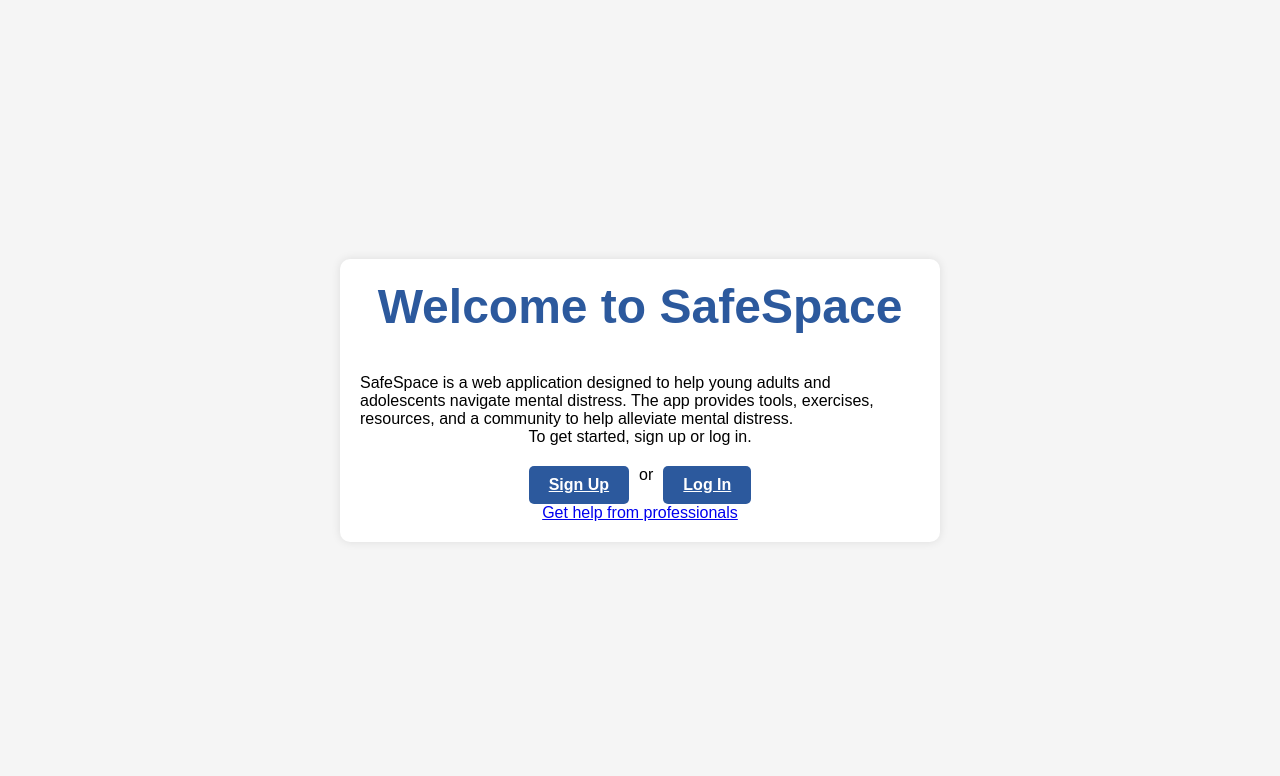
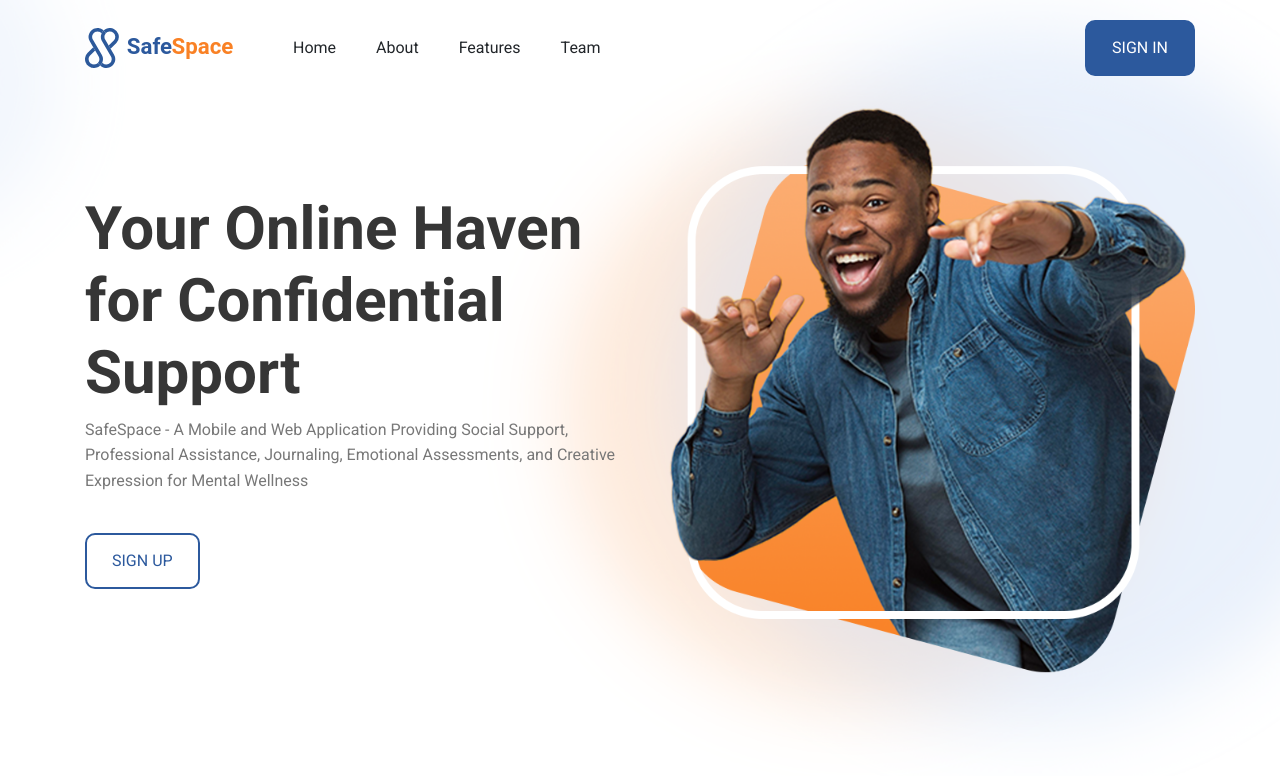
Before and after one commit to emmanuelofor/SafeSpace, a Flask app: page / in a window 1280 px wide. Shown: the top 776 px of the page. Run offline with Flask 3, Linux system fonts and the light colour scheme.

Commit message:
restore the landing page

```diff
--- a/templates/index.html
+++ b/templates/index.html
@@ -1,22 +1,146 @@
 <!DOCTYPE html>
-<html>
-  <head>
+<html lang="en">
+
+<head>
+    <meta charset="UTF-8">
+    <meta http-equiv="X-UA-Compatible" content="IE=edge">
+    <meta name="viewport" content="width=device-width, initial-scale=1.0">
     <title>SafeSpace</title>
-    <link rel="stylesheet" href="{{ url_for('static', filename='styles.css') }}">
-  </head>
-  <body>
+
+    <!-- favicon -->
+    <link rel="shortcut icon" href="{{ url_for('static', filename='images/safe-favicon.svg') }}" type="image/svg+xml">
+
+    <!-- custom css link -->
+    <link rel="stylesheet" href="{{ url_for('static', filename='landing_page.css') }}">
+
+    <!-- google font link -->
+    <link rel="preconnect" href="https://fonts.googleapis.com">
+    <link rel="preconnect" href="https://fonts.gstatic.com" crossorigin>
+    <link href="https://fonts.googleapis.com/css2?family=Inter:wght@100;200;300;400;500;600;700;800;900&family=Roboto:ital,wght@0,100;0,300;0,400;0,500;0,700;0,900;1,100;1,300;1,400;1,500;1,700;1,900&display=swap" rel="stylesheet">
+</head>
+
+<body>
+
+  <!--
+    - #PRELOADER
+  -->
+
+  <div class="loading-container" data-loading-container>
+    <div class="loading-circle"></div>
+  </div>
+
+
+
+
+
+  <!--
+    - #HEADER
+  -->
+
+  <header class="header" data-header>
     <div class="container">
-      <div class="logo">
-        <h1>Welcome to SafeSpace</h1>
+
+      <a href="#" class="logo">
+        <img src="{{ url_for('static', filename='images/logo.svg') }}" width="148" height="38" alt="SafeSpace Logo">
+      </a>
+
+      <nav class="navbar" data-navbar>
+        <button class="nav-close-btn" aria-label="close menu" data-nav-toggler>
+          <ion-icon name="close-outline" aria-hidden="true"></ion-icon>
+        </button>
+
+        <a href="#" class="logo">
+          <img src="{{ url_for('static', filename='images/logo.svg') }}" width="148" height="38" alt="SafeSpace Logo">
+
+        </a>
+
+        <ul class="navbar-list">
+
+          <li class="navbar-item">
+            <a href="#" class="navbar-link" data-nav-link>Home</a>
+          </li>
+
+          <li class="navbar-item">
+            <a href="#" class="navbar-link" data-nav-link>About</a>
+          </li>
+
+          <li class="navbar-item">
+            <a href="#" class="navbar-link" data-nav-link>Features</a>
+          </li>
+
+          <li class="navbar-item">
+            <a href="#" class="navbar-link" data-nav-link>Team</a>
+          </li>
+
+        </ul>
+      </nav>
+
+      <div class="header-action">
+
+
+        <a href="{{ url_for('login') }}" class="btn btn-primary has-after">Sign In</a>
       </div>
-      <p>SafeSpace is a web application designed to help young adults and adolescents navigate mental distress. The app provides tools, exercises, resources, and a community to help alleviate mental distress.</p>
-      <p>To get started, sign up or log in.</p>
-      <div class="button-container">
-        <a href="{{ url_for('signup') }}" class="btn auth-btn">Sign Up</a>
-        <span class="separator">or</span>
-        <a href="{{ url_for('login') }}" class="btn auth-btn">Log In</a>
+
+      <button class="nav-open-btn" aria-label="open menu" data-nav-toggler>
+        <ion-icon name="menu-outline" aria-hidden="true"></ion-icon>
+      </button>
+
+      <div class="overlay" data-overlay data-nav-toggler></div>
+
       </div>
-      <p><a href="{{ url_for('therapists') }}">Get help from professionals</a></p>
-    </div>
-  </body>
+  </header>
+
+
+
+
+
+  <main>
+    <article>
+
+      <!--
+        - #HERO
+      -->
+      <section class="section hero has-bg-image" aria-label="home" style="background-image: url('{{ url_for('static', filename='images/hero-bg.png') }}')">
+        <div class="container">
+
+          <div class="hero-content" data-reveal="left">
+            <h1 class="h1 hero-title">Your Online Haven for Confidential Support</h1>
+
+            <p class="hero-text">
+              SafeSpace - A Mobile and Web Application Providing Social Support, Professional Assistance, Journaling, Emotional Assessments, and Creative Expression for Mental Wellness
+            </p>
+
+            <a href="{{ url_for('signup') }}" class="btn btn-secondary has-after">Sign Up</a>
+          </div>
+
+          <figure class="hero-banner" data-reveal>
+
+            <img src="{{ url_for('static', filename='images/hero-banner.png') }}" width="680" height="720" alt="hero banner" class="w-100">
+
+
+          </figure>
+
+        </div>
+      </section>
+
+    </article>
+  </main>
+
+
+
+
+  <!--
+    - custom js link
+  -->
+  <!-- custom js link -->
+  <script src="{{ url_for('static', filename='landing_page.js') }}"></script>
+
+   <!--
+    - ionicon link
+  -->
+  <script type="module" src="https://unpkg.com/ionicons@5.5.2/dist/ionicons/ionicons.esm.js"></script>
+  <script nomodule src="https://unpkg.com/ionicons@5.5.2/dist/ionicons/ionicons.js"></script>
+
+</body>
+
 </html>
```
